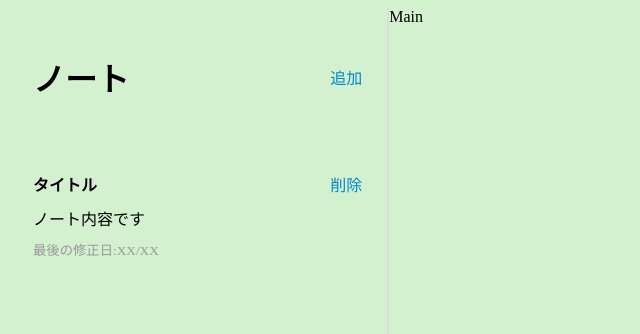
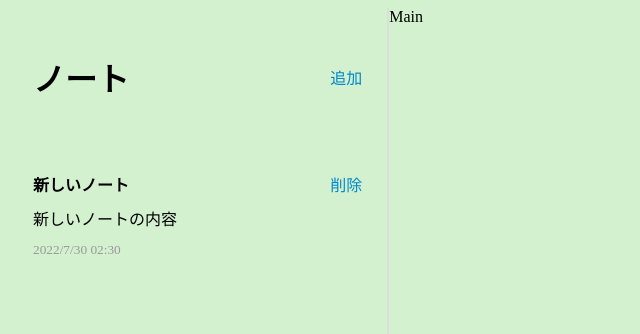
Before and after one commit to m-fujii0202/Note-App, a React (Vite) app: page / in a window 1280 px wide. Both pictures are taken after a click on the button "追加". Shown: the top 334 px of the page, without its empty margins (0-640 px from the left). Built offline with nearby package versions, Linux system fonts and the light colour scheme.

Commit message:
Saidbar内のノート部分の追加ボタンを押すと新しいノートが画面に追加できるように実装した

```diff
--- a/package.json
+++ b/package.json
@@ -14,10 +14,12 @@
     "styled-components": "^5.3.5"
   },
   "devDependencies": {
+    "@types/node": "^18.6.2",
     "@types/react": "^18.0.15",
     "@types/react-dom": "^18.0.6",
     "@types/styled-components": "^5.1.25",
     "@vitejs/plugin-react": "^2.0.0",
+    "react-uuid": "^1.0.2",
     "typescript": "^4.6.4",
     "vite": "^3.0.0"
   }
--- a/src/App.tsx
+++ b/src/App.tsx
@@ -2,11 +2,34 @@ import { useState } from 'react'
 import './App.css'
 import Sidebar from './components/Sidebar'
 import Main from './components/Main'
+import uuid from 'react-uuid';
+
+export type NewNoteType = {
+  content: string;
+  id: string;
+  modDate: number;
+  title: string;
+}
 
 function App() {
+ const [notes, setNotes] = useState<NewNoteType[]>([]);
+
+const onAddName = ()=>{
+  // console.log("ノートの追加");
+  const newNote = {
+   id: uuid(),
+   title:"新しいノート",
+   content:"新しいノートの内容",
+   modDate:Date.now(),
+  };
+  //既存のノートに新しいノートを加える処理
+  setNotes([...notes,newNote]);
+  console.log(notes);
+};
+
   return (
     <div className="App">
-      <Sidebar />
+      <Sidebar onAddName={onAddName} notes={notes}/>
       <Main />
 
     </div>
--- /dev/null
+++ b/src/Uuid.d.ts
@@ -0,0 +1 @@
+declare module 'react-uuid';
--- a/src/components/Sidebar.tsx
+++ b/src/components/Sidebar.tsx
@@ -1,23 +1,36 @@
 import styled from 'styled-components'
 import React from 'react'
+import { NewNoteType } from '../App'
 
-const Sidebar = () => {
+// type PropsType = {
+// props:;
+// }
+
+const Sidebar = (props:any) => {
+    const {onAddName, notes} = props;
   return (
     <SAppSidebar>
+
         <SAppSidebarHeader>
          <Sh1>ノート</Sh1>
-         <SButton>追加</SButton>
+         <SButton onClick={onAddName}>追加</SButton>
         </SAppSidebarHeader>
+
         <SAppSidebarNotes>
-            <SAppSidebarNote>
-                <SAppSidebarTitle>
-                    <strong>タイトル</strong>
-                    <SButton>削除</SButton>
-                </SAppSidebarTitle>
-                <Sp>ノート内容です</Sp>
-                <Ssmall>最後の修正日:XX/XX</Ssmall>
-            </SAppSidebarNote>
-        </SAppSidebarNotes>
+            {notes.map((note: any)=>(
+                <SAppSidebarNote key={note.id}>
+                    <SAppSidebarTitle>
+                        <strong>{note.title}</strong>
+                        <SButton>削除</SButton>
+                    </SAppSidebarTitle>
+                    <Sp>{note.content}</Sp>
+                    <Ssmall>{new Date(note.modDate).toLocaleDateString("ja-JP",{
+                        hour:"2-digit",
+                        minute:"2-digit",
+                    })}</Ssmall>
+                </SAppSidebarNote>
+                ))}
+             </SAppSidebarNotes>
     </SAppSidebar>
   )
 }
```
Also changed, not shown: 1 other file (tests, documents, lock files or other folders).
